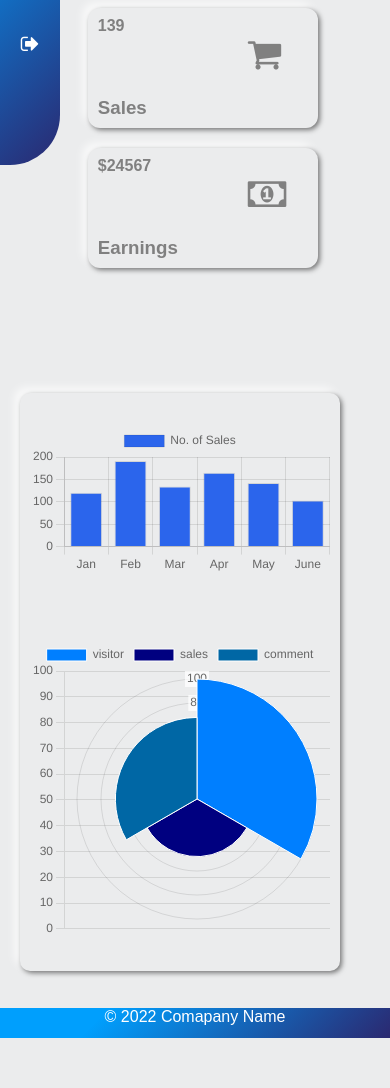
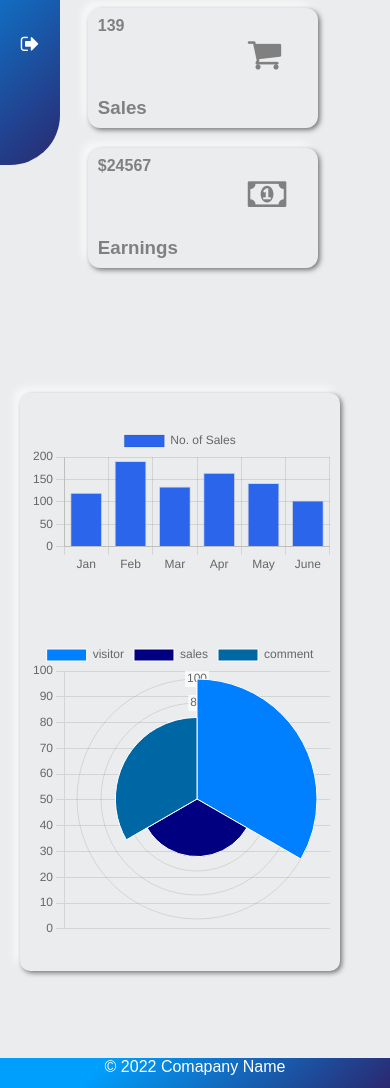
Before and after one commit to SatyamJS/dashboard, a React (Create React App) app: page / in a window 390 px wide. Shown: the part 356-1444 px from the top of the page. Before the commit the page ends 1394 px from the top, so only its background shows below. Built offline with nearby package versions, Linux system fonts and the light colour scheme.

Commit message:
updated footer for mobile view

```diff
--- a/src/App.css
+++ b/src/App.css
@@ -271,7 +271,7 @@ body{
     border-bottom-right-radius: 50px;
   }
   .footer{
-    bottom:-550px;
+    bottom:-600px;
   }
 
 }
```
